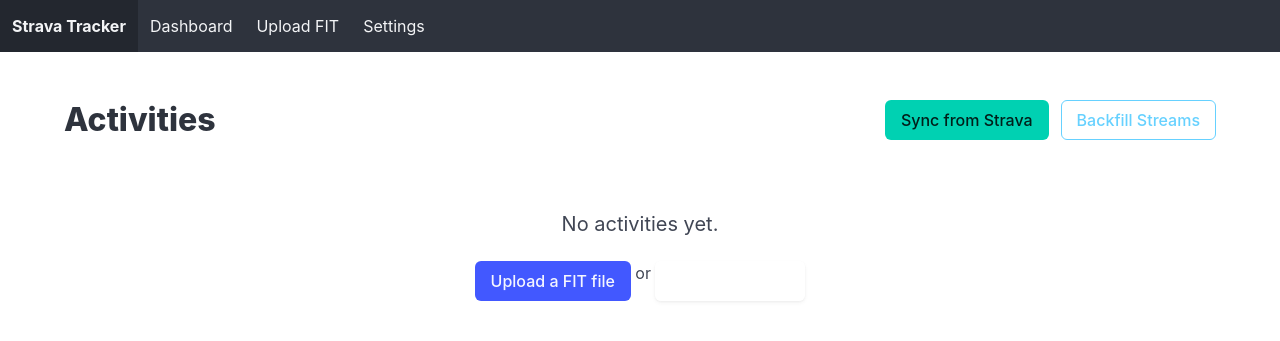
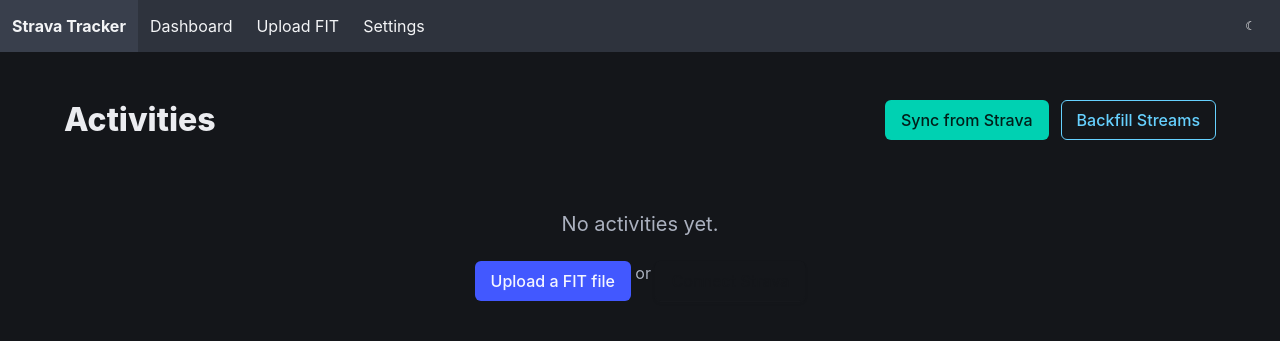
Before and after one commit to bradmontgomery/streben, a FastAPI app: page / in a window 1280 px wide. Shown: the top 341 px of the page. Run offline with FastAPI, Linux system fonts and the light colour scheme; data that the repository does not hold is empty.

Commit message:
Add dark/light mode toggle to navbar
Uses Bulma v1's built-in data-theme attribute with localStorage
persistence. Defaults to dark mode.

Co-Authored-By: Claude Opus 4.6 <noreply@anthropic.com>

```diff
--- a/app/templates/base.html
+++ b/app/templates/base.html
@@ -24,6 +24,13 @@
                 <a class="navbar-item" href="/">Dashboard</a>
                 <a class="navbar-item" href="/upload">Upload FIT</a>
                 <a class="navbar-item" href="/settings">Settings</a>
+            </div>
+            <div class="navbar-end">
+                <div class="navbar-item">
+                    <button id="theme-toggle" class="button is-small is-ghost has-text-white" title="Toggle dark/light mode">
+                        <span id="theme-icon">&#9790;</span>
+                    </button>
+                </div>
             </div>
         </div>
     </nav>
@@ -52,6 +59,24 @@
             });
         }
     });
+
+    // Dark/light theme toggle
+    (() => {
+        const html = document.documentElement;
+        const icon = document.getElementById('theme-icon');
+        const saved = localStorage.getItem('theme');
+        const theme = saved || 'dark';
+        html.setAttribute('data-theme', theme);
+        icon.textContent = theme === 'dark' ? '\u263E' : '\u2600';
+
+        document.getElementById('theme-toggle').addEventListener('click', () => {
+            const current = html.getAttribute('data-theme');
+            const next = current === 'dark' ? 'light' : 'dark';
+            html.setAttribute('data-theme', next);
+            localStorage.setItem('theme', next);
+            icon.textContent = next === 'dark' ? '\u263E' : '\u2600';
+        });
+    })();
     </script>
 </body>
 </html>
```
